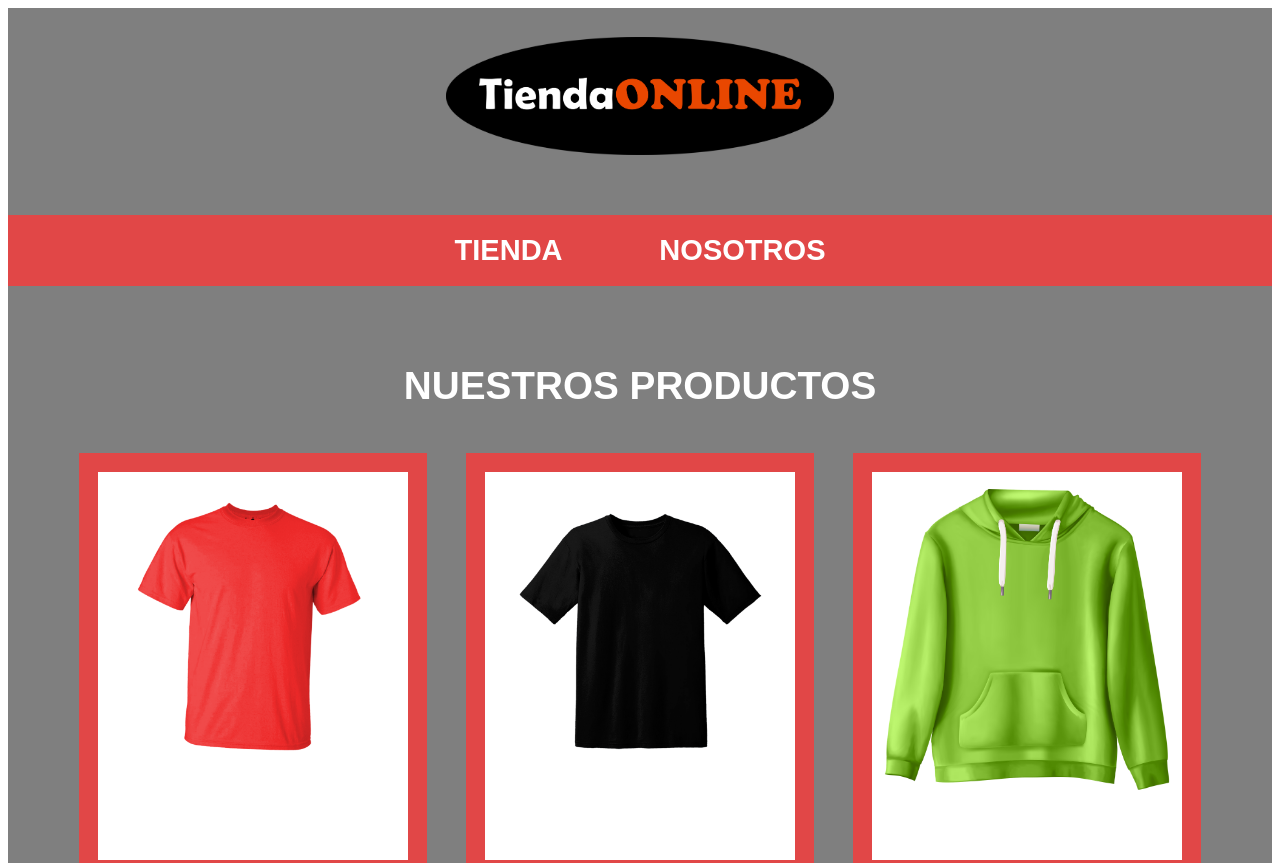
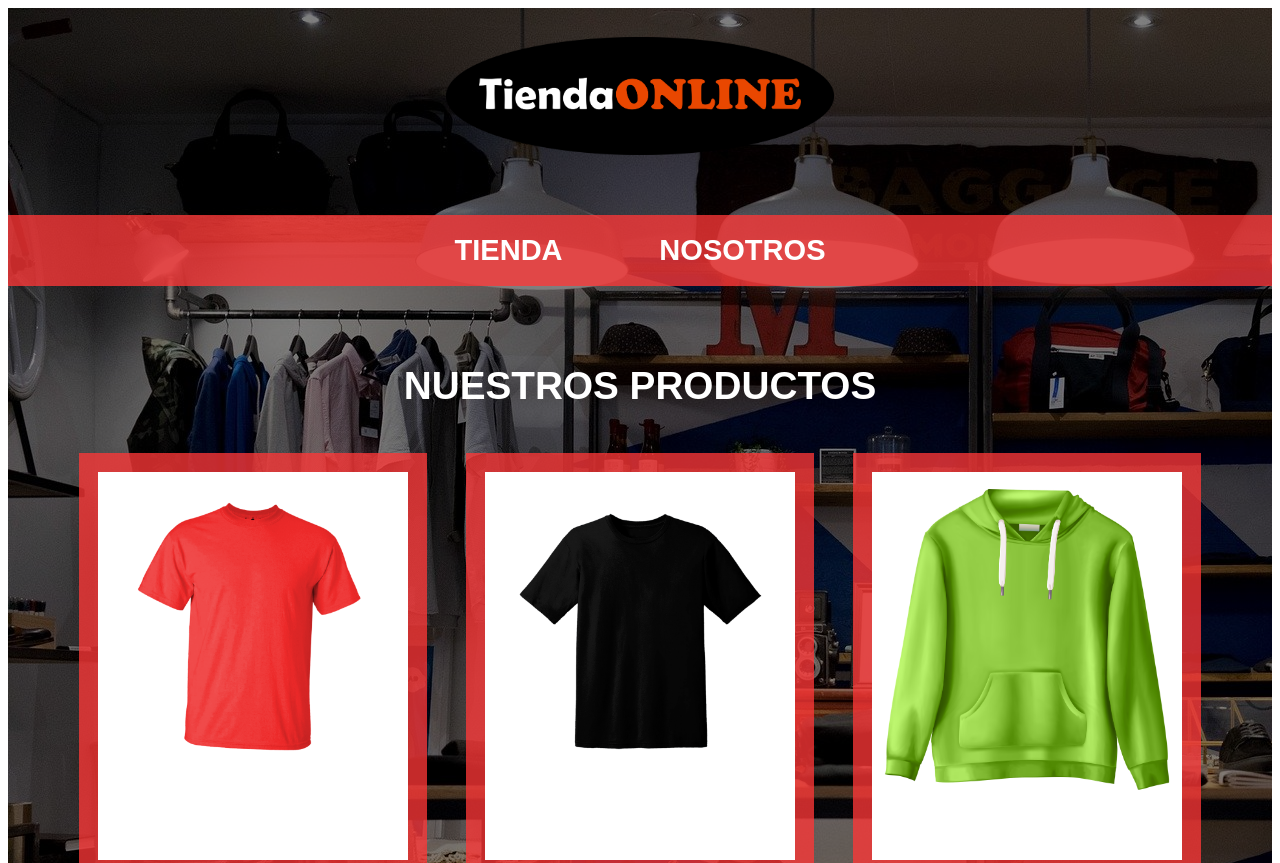
Before and after one commit to Alanalcarazpy7/EstelaShop, a plain HTML site: page index.html in a window 1280 px wide. Shown: the top 863 px of the page. Drawn offline with Linux system fonts and the light colour scheme.

Commit message:
Update style.css

```diff
--- a/css/style.css
+++ b/css/style.css
@@ -8,7 +8,7 @@ html{
 }
 
 .img-fondo{
-background-image: url(img/tienda.jpg);
+background-image: url(/img/tienda.jpg);
 }
 img{
     width: 100%;
```
